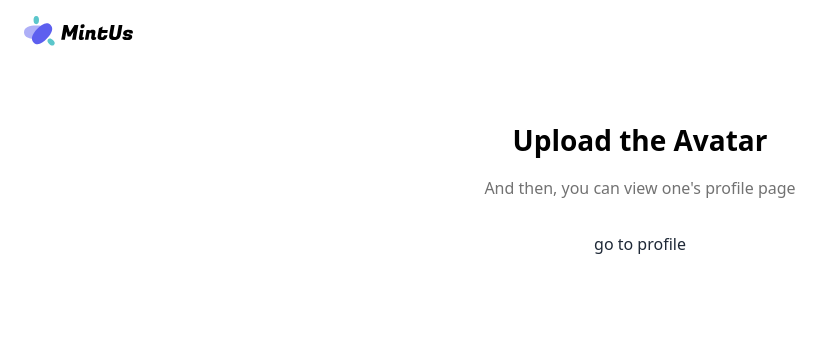
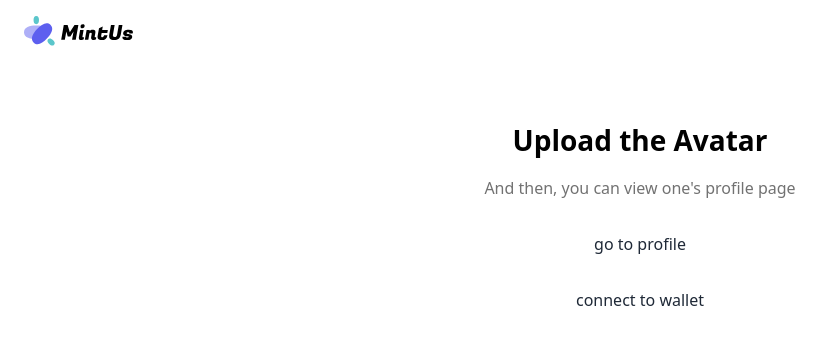
Before and after one commit to mintus-project/mintus-mobile, a Vue app: page /#/upload-avatar in a window 1280 px wide. Shown: the top 344 px of the page, without its empty margins (0-834 px from the left). Built offline with nearby package versions, Linux system fonts and the light colour scheme.

Commit message:
feat: 引入 WalletConnect

```diff
--- a/package.json
+++ b/package.json
@@ -8,7 +8,11 @@
     "lint": "eslint . --ext .vue,.js,.jsx,.cjs,.mjs --fix --ignore-path .gitignore"
   },
   "dependencies": {
+    "@esbuild-plugins/node-globals-polyfill": "^0.1.1",
+    "@metamask/detect-provider": "^1.2.0",
     "@vueuse/core": "^8.7.5",
+    "@walletconnect/client": "^1.7.8",
+    "@walletconnect/qrcode-modal": "^1.7.8",
     "daisyui": "^2.19.0",
     "pinia": "^2.0.14",
     "vue": "^3.2.36",
--- a/src/pages/upload-avatar/UploadAvatarPage.vue
+++ b/src/pages/upload-avatar/UploadAvatarPage.vue
@@ -1,4 +1,7 @@
 <script setup>
+import WalletConnect from '@walletconnect/client'
+import QRCodeModal from '@walletconnect/qrcode-modal'
+
 const router = useRouter()
 
 const isUploadBtnLoading = ref(false)
@@ -17,6 +20,43 @@ const onFinish = async (res) => {
     //   router.push(`/profile/${addr}`)
     router.push('/profile/addr')
   }
+}
+
+const connect = async () => {
+  const connector = new WalletConnect({
+    bridge: 'https://bridge.walletconnect.org', // Required
+    qrcodeModal: QRCodeModal,
+  })
+
+  // Check if connection is already established
+  if (!connector.connected) {
+  // create new session
+    connector.createSession()
+  }
+
+  // Subscribe to connection events
+  connector.on('connect', (error, payload) => {
+    if (error)
+      throw error
+
+    // Get provided accounts and chainId
+    const { accounts, chainId } = payload.params[0]
+  })
+
+  connector.on('session_update', (error, payload) => {
+    if (error)
+      throw error
+
+    // Get updated accounts and chainId
+    const { accounts, chainId } = payload.params[0]
+  })
+
+  connector.on('disconnect', (error, payload) => {
+    if (error)
+      throw error
+
+  // Delete connector
+  })
 }
 </script>
 
@@ -56,6 +96,9 @@ const onFinish = async (res) => {
       <MUButton @click="$router.push('/profile/address')">
         go to profile
       </MUButton>
+      <MUButton @click="connect">
+        connect to wallet
+      </MUButton>
     </div>
   </MUSiteDynamicBackground>
 </template>
--- a/vite.config.js
+++ b/vite.config.js
@@ -1,5 +1,4 @@
 import { URL, fileURLToPath } from 'url'
-
 import { defineConfig } from 'vite'
 import vue from '@vitejs/plugin-vue'
 import Components from 'unplugin-vue-components/vite'
@@ -7,6 +6,7 @@ import AutoImport from 'unplugin-auto-import/vite'
 import Unocss from 'unocss/vite'
 import { presetAttributify, presetIcons, presetUno } from 'unocss'
 import { NaiveUiResolver } from 'unplugin-vue-components/resolvers'
+import { NodeGlobalsPolyfillPlugin } from '@esbuild-plugins/node-globals-polyfill'
 
 // https://vitejs.dev/config/
 export default defineConfig({
@@ -50,4 +50,18 @@ export default defineConfig({
       '@': fileURLToPath(new URL('./src', import.meta.url)),
     },
   },
+  optimizeDeps: {
+    esbuildOptions: {
+      // Node.js global to browser globalThis
+      define: {
+        global: 'globalThis',
+      },
+      // Enable esbuild polyfill plugins
+      plugins: [
+        NodeGlobalsPolyfillPlugin({
+          buffer: true,
+        }),
+      ],
+    },
+  },
 })
```
Also changed, not shown: 2 other files (tests, documents, lock files or other folders).
